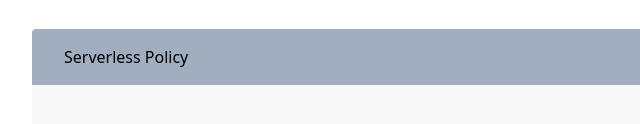
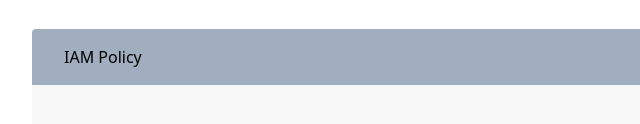
Before and after one commit to ajschmidt8/serverless-policy-generator, a website built with Parcel: page src/index.html in a window 1280 px wide. Shown: the part 354-478 px from the top of the page, 0-640 px from the left. Built offline with nearby package versions, Linux system fonts and the light colour scheme.

Commit message:
update header

```diff
--- a/src/index.html
+++ b/src/index.html
@@ -122,7 +122,7 @@
         <div
           class="bg-gray-500 px-8 py-2 rounded-t text-right flex items-center justify-between"
         >
-          <div>Serverless Policy</div>
+          <div>IAM Policy</div>
           <div
             id="copy-btn"
             class="text-white bg-gray-800 hover:bg-gray-700 cursor-pointer rounded py-2 px-8 flex items-center justify-center"
```
